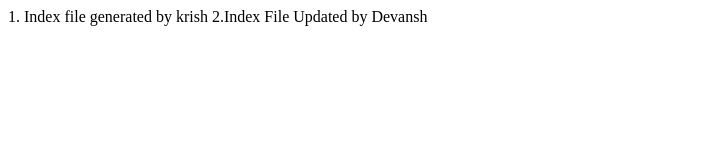
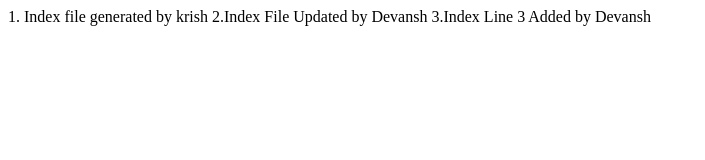
Before and after one commit to Devansh-Jariwala/Odoo-Practice, a plain HTML site: page index.html in a window 1280 px wide. Shown: the whole page, without its empty margins (0-705 px from the left). Drawn offline with Linux system fonts and the light colour scheme.

Commit message:
Index file added point 3

```diff
--- a/index.html
+++ b/index.html
@@ -10,6 +10,7 @@
 <body>
     1. Index file generated by krish
     2.Index File Updated by Devansh
+    3.Index Line 3 Added by Devansh
 
 </body>
 
```
